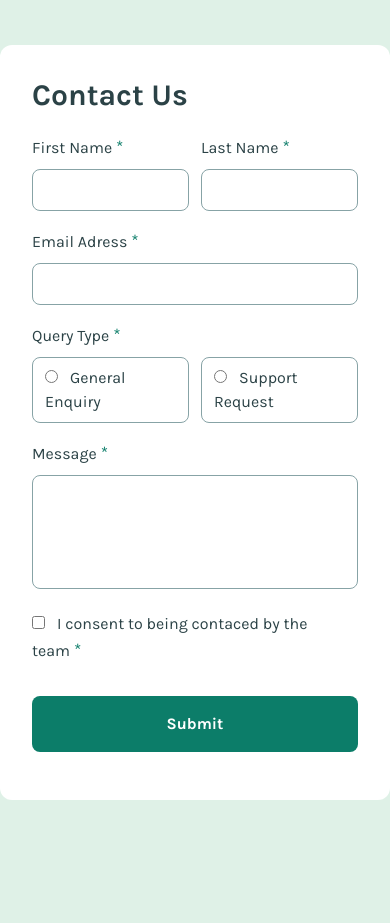
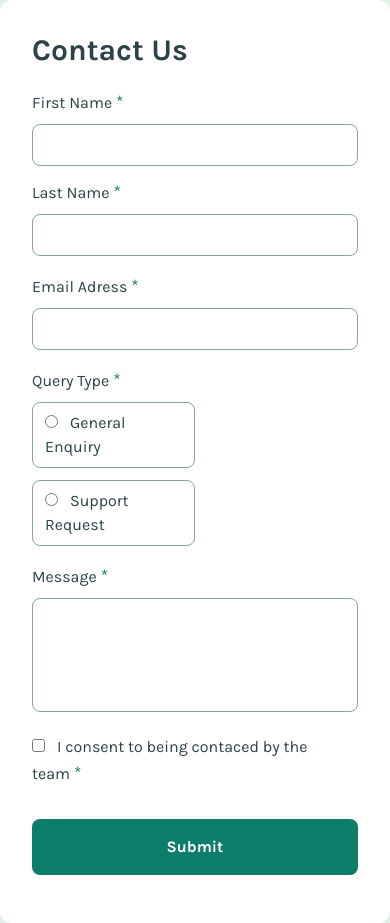
Before and after one commit to parisaMontakhab/contact-form, a React (Vite) app: page / in a window 390 px wide. Before the commit the page ends 844 px from the top, so only its background shows below. Built offline with nearby package versions, Linux system fonts and the light colour scheme.

Commit message:
feat: add responsive for flex-box and box classes

```diff
--- a/src/App.css
+++ b/src/App.css
@@ -28,6 +28,9 @@
     gap: 12px;
     margin-bottom: 16px;
 
+}
+.box{
+    width: 50%;
 }
 
 
@@ -151,6 +154,13 @@ input[type="radio"] {
 /*responsive*/
 
 @media (max-width: 480px) {
-
+.flex-box{
+    display: flex;
+    flex-direction: column;
 
 }
+.box{
+    width: 100%;
+}
+
+}
--- a/src/App.jsx
+++ b/src/App.jsx
@@ -6,7 +6,7 @@ export default function App() {
         <h2 className="title-form">Contact Us</h2>
 
         <div className="flex-box">
-          <div className="w-1/2 ">
+          <div className="box ">
             <label className="label-form" for="firstname">
               First Name
               <span className="star-form">*</span>
@@ -14,7 +14,7 @@ export default function App() {
             <input className="inputext-form" type="text" id="firstname" />
           </div>
 
-          <div className="w-1/2">
+          <div className="box">
             <label className="label-form" for="lastname">
               Last Name
               <span className="star-form">*</span>
```
